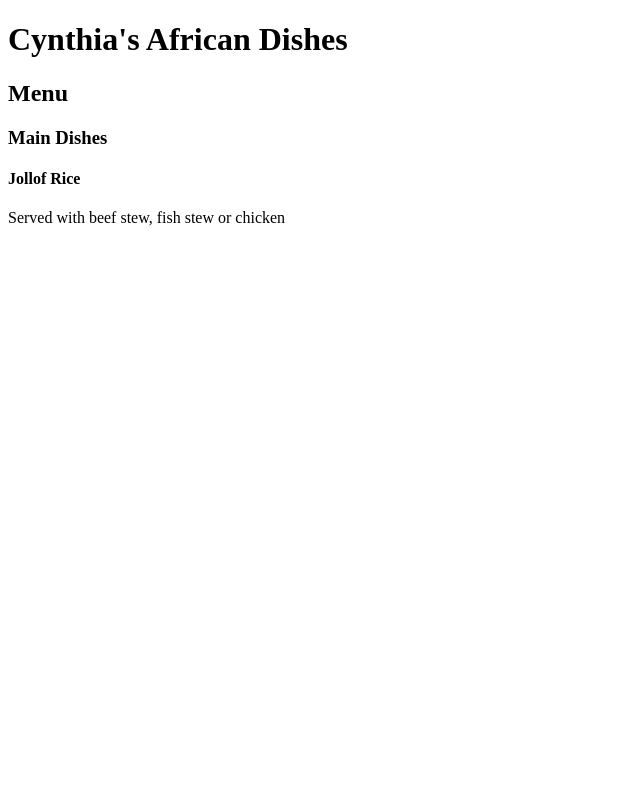
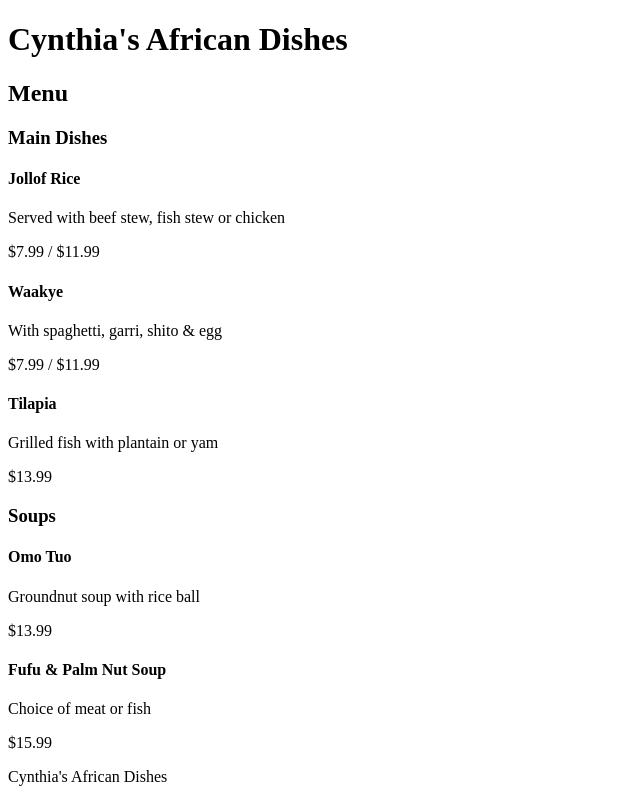
Before and after one commit to vinicius1-creat/MENU, a plain HTML site: page index.html in a window 1280 px wide. Shown: the whole page, without its empty margins (0-640 px from the left). Drawn offline with Linux system fonts and the light colour scheme.

Commit message:
proximo passo css

```diff
--- a/index.html
+++ b/index.html
@@ -13,17 +13,55 @@
 
     <main class="container">
         <!-- MAIN DISHES -->
-         <section class="menu-section"></section>
+         <section class="menu-section">
          <h3 class="section-title"> Main Dishes </h3>
             <article class="item">
                 <div>
                     <h4>Jollof Rice</h4>
                     <p>Served with beef stew, fish stew or chicken</p>
                 </div>
+                <span class="price">$7.99 / $11.99</span>
+            </article>
+            <article class="item">
+                <div>
+                    <h4>Waakye</h4>
+                    <p>With spaghetti, garri, shito & egg</p>
+                </div>
+                <span class="price">$7.99 / $11.99</span>
             </article>
 
+            <article class="item">
+                <div>
+                    <h4>Tilapia</h4>
+                    <p>Grilled fish with plantain or yam</p>
+                </div>
+                <span class="price">$13.99</span>
+            </article>
+        </section>
+        <!--  SOUPS -->
+          <section class="menu-section">
+            <h3 class="section-title">Soups</h3>
 
+            <article class="item">
+                <div>
+                    <h4>Omo Tuo</h4>
+                    <p>Groundnut soup with rice ball</p>
+                </div>
+                <span class="price">$13.99</span>
+            </article>
 
+            <article class="item">
+                <div>
+                    <h4>Fufu & Palm Nut Soup</h4>
+                    <p>Choice of meat or fish</p>
+                </div>
+                <span class="price">$15.99</span>
+            </article>
+
+         </section>
     </main>
+          <footer class="footer">
+            <p>Cynthia's African Dishes</p>
+          </footer>
 </body>
 </html>
```
